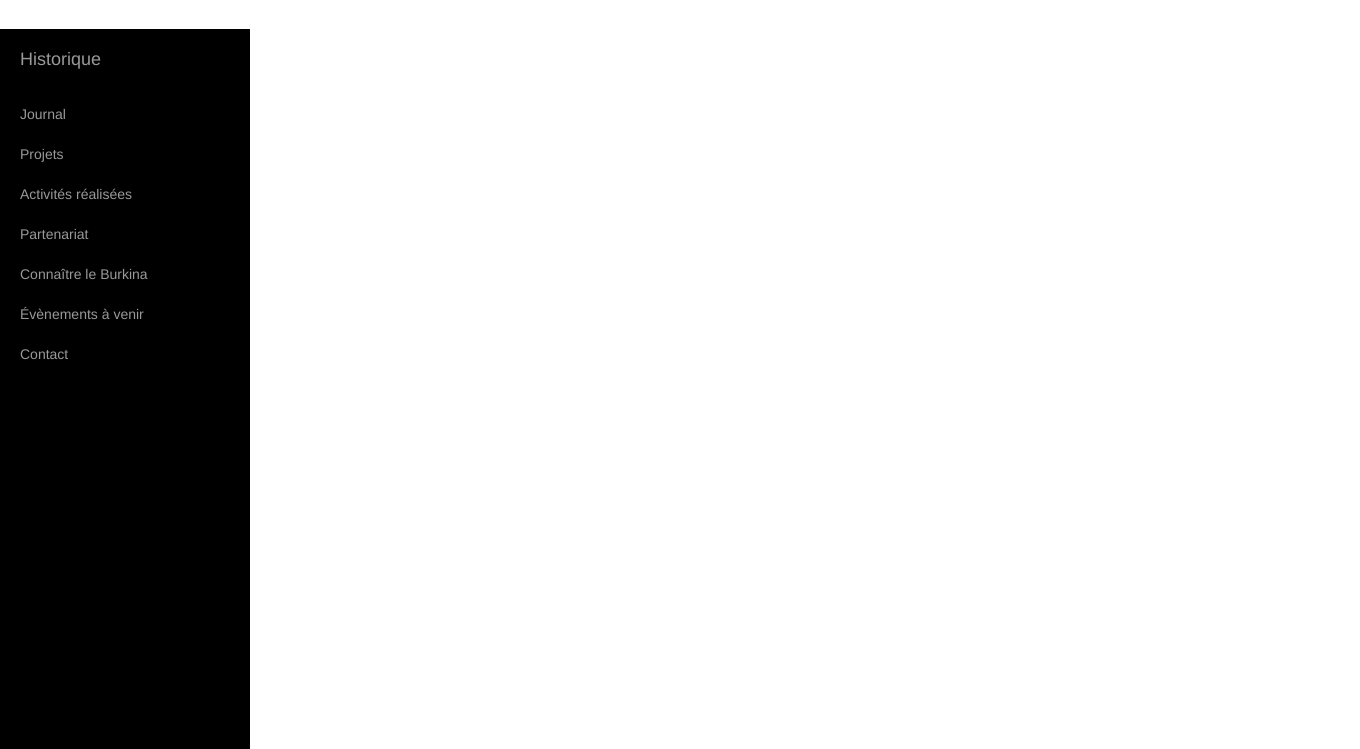
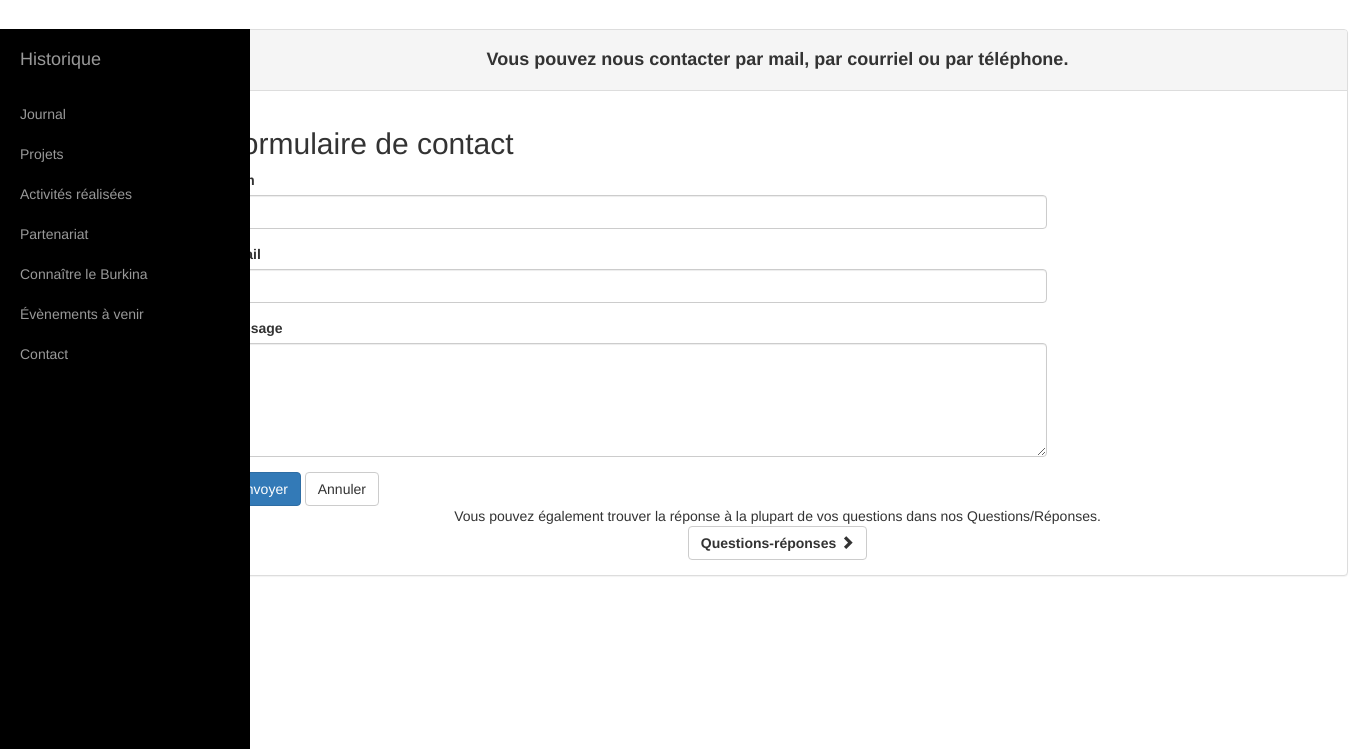
Before and after one commit to gyerbanga/loginslim, a PHP site: template resources/views/sidebar/contact.twig in a window 1360 px wide. Shown: the part 51-800 px from the top of the page. Run offline with PHP 8.4, Linux system fonts and the light colour scheme; the template is opened without the code that fills it, so the values that code supplies are empty; some libraries are stand-ins or nearby versions.

Commit message:
resources views : creation de vues contact

```diff
--- a/resources/views/sidebar/contact.twig
+++ b/resources/views/sidebar/contact.twig
@@ -1,7 +1,80 @@
 {% extends 'templates/app.twig' %}
 
+
 {% block content %}
+    <div class="row">
+       <div class="col-md-12 col-md-offset-1">
+        <div class="panel panel-default">
+            <div class="panel-heading text-center"><h4><strong> Vous pouvez nous contacter par mail, par courriel ou par téléphone.</strong></h4></div>
+
+        <div class="panel-body">
+
+
+
+	<!-- BEGIN SIDEBAR & CONTENT -->
 	<div class="row">
-		Contactez-nous
+
+		<!-- BEGIN CONTENT -->
+		<div class="col-md-12">
+			<div class="content-page">
+				<div class="row">
+					<div class="col-md-12">
+						<div id="map" class="gmaps margin-bottom-20">
+						<!-- Ici s'affichera la carte street map-->
+						</div>
+					</div>
+
+					<div class="col-md-9 col-sm-9">
+						<h2>Formulaire de contact</h2>
+						<!-- BEGIN FORM-->
+						<form action="javascript:;" id="myform" role="form">
+							<div class="form-group">
+								<label for="name">Nom</label>
+								<input type="text" class="form-control" name="name" id="name">
+							</div>
+							<div class="form-group">
+								<label for="email">Email</label>
+								<input type="email" class="form-control"  name="email"  id="email">
+							</div>
+							<div class="form-group">
+								<label for="message">Message</label>
+								<textarea class="form-control" rows="5" name="message"  id="message"></textarea>
+							</div>
+							<button type="submit"  id="soumettre" class="btn btn-primary"><i class="icon-ok"></i> Envoyer</button>
+							<button type="button" class="btn btn-default">Annuler</button>
+						</form>
+						<!-- END FORM-->
+					</div>
+
+					<!-- SIDEBAR -->
+					<?php include(ROOT.'src/Views/vitrine/view.include.sidebar.php'); ?>
+					<!-- END SIDEBAR -->
+
+				</div>
+			</div>
+		</div>
+		<!-- END CONTENT -->
+
 	</div>
+	<!-- END SIDEBAR & CONTENT -->
+
+<div class="col-md-12 text-justify">
+				<div class="row">
+					<div class="col-md-12 text-center">
+						Vous pouvez également trouver la réponse à la plupart de vos questions dans nos Questions/Réponses.
+					</div>
+				</div>
+
+         	<div class="row  margin-top-60">
+
+                <div class="col-lg-12">
+
+                        <div class="text-center text-primary margin-top-50 ">
+                            <button name="submit" id="submit" type="submit" value="submit" class="btn btn-default">
+                            <strong> Questions-réponses </strong><span class="glyphicon glyphicon-chevron-right"></span></button>
+                        </div>
+                    </div>
+                </div>
+            </div>
+        </div>
 {% endblock %}
```
